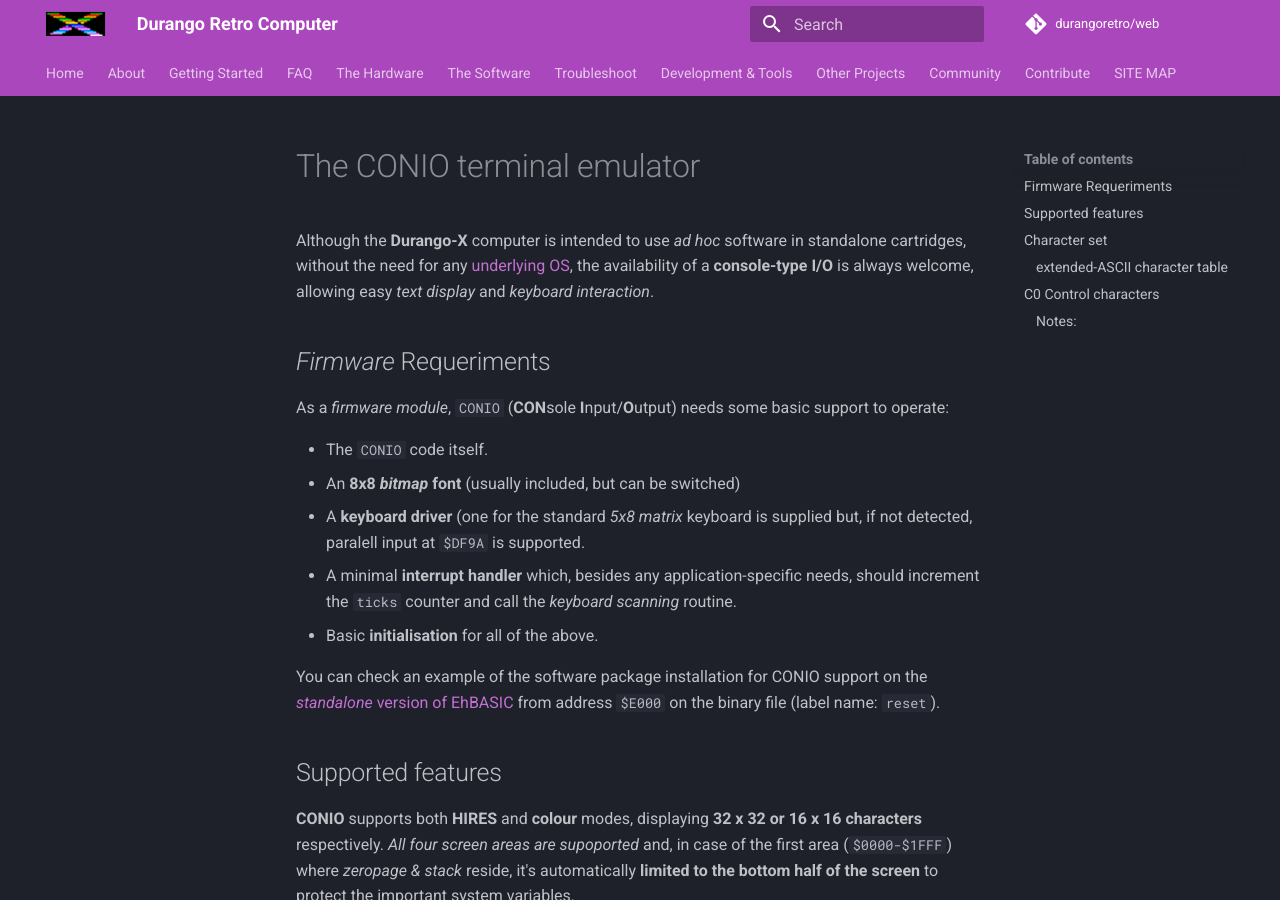
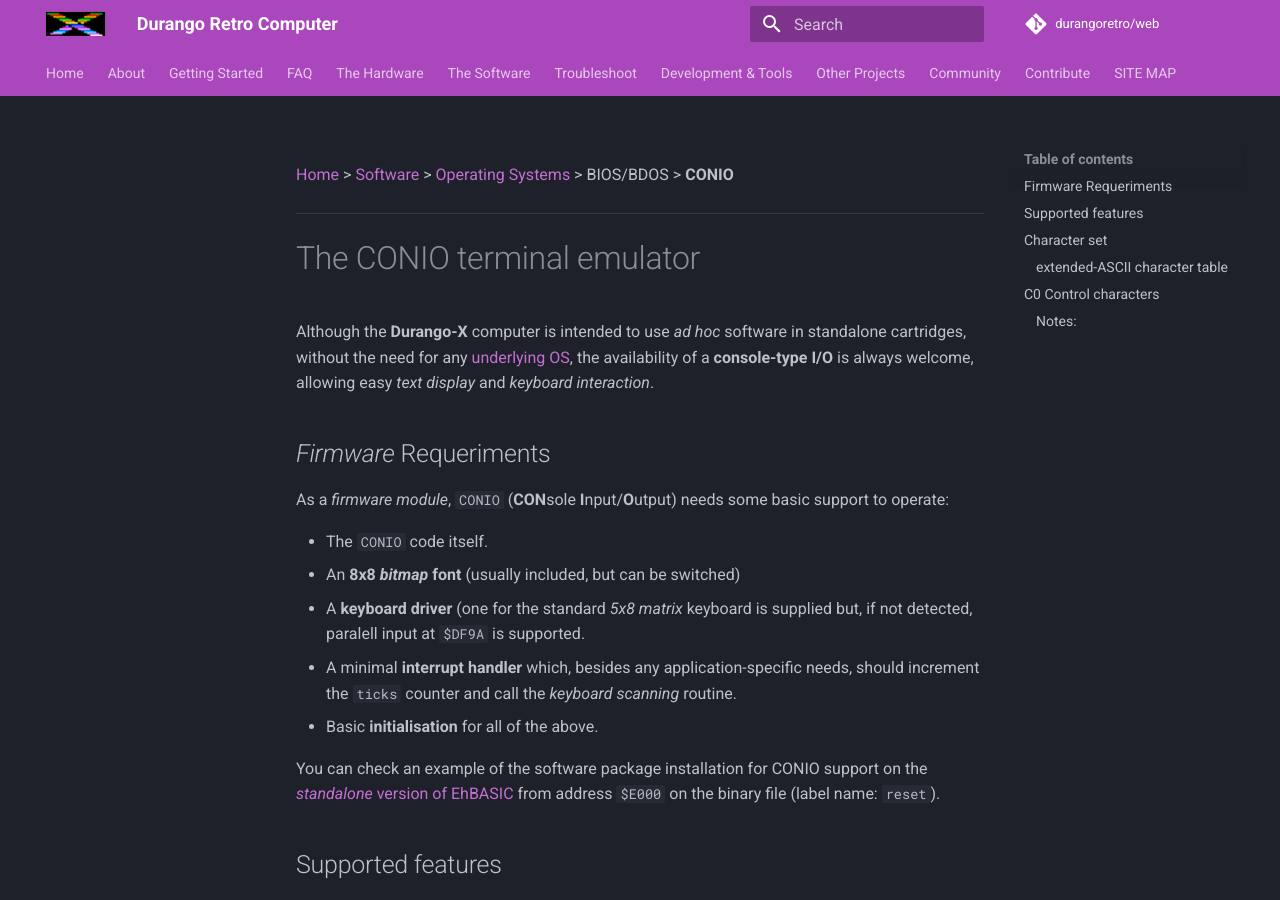
Before and after one commit to durangoretro/web, an MkDocs documentation site: the page built from docs/soft/os/conio.md, in a window 1280 px wide and 900 px high. Built offline with MkDocs 1.6.1 and Material for MkDocs 9.7.7, drawn with Linux system fonts in a browser that asks for light colours; comment, search, counter and statistics services are not loaded.

Commit message:
add navigation to conio.md

```diff
--- a/docs/soft/os/conio.md
+++ b/docs/soft/os/conio.md
@@ -1,3 +1,5 @@
+[Home](../../index.md) > [Software](../../software.md) > [Operating Systems](../os.md) > BIOS/BDOS > **CONIO**
+___
 # The CONIO terminal emulator
 
 Although the **Durango-X** computer is intended to use _ad hoc_ software in standalone cartridges, without the need
```
